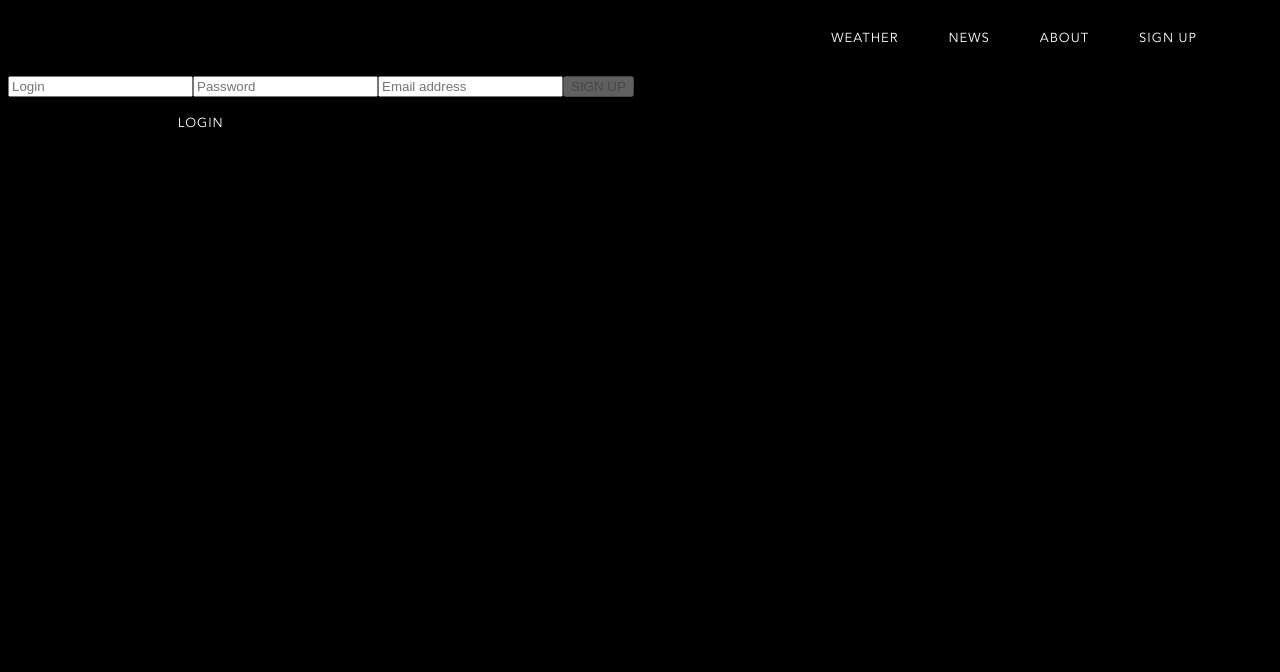
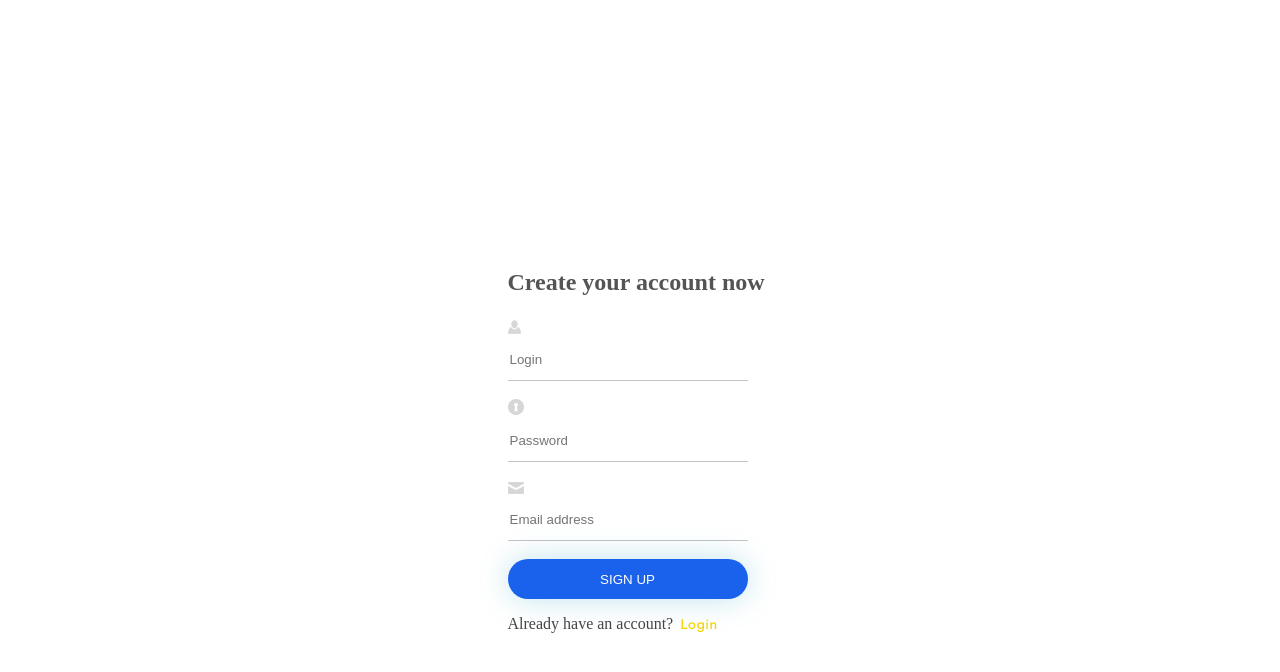
Before and after one commit to ArtsiomKhvastsiuk/wan, a React app: page /signup in a window 1280 px wide. Built offline with nearby package versions, Linux system fonts and the light colour scheme; what react-tap-event-plugin would draw is missing.

Commit message:
react - form for register(html/css)

```diff
--- a/src/app/app.css
+++ b/src/app/app.css
@@ -13,7 +13,7 @@ html {
 }
 
 body {
-    background-color: #000;
+    background-color: #fff;
 }
 
 #root {
--- a/src/register/Register.js
+++ b/src/register/Register.js
@@ -1,5 +1,6 @@
 import React, {Component} from 'react';
 import * as $ from 'jquery';
+import './register.css';
 
 class Register extends Component {
     constructor(props) {
@@ -10,6 +11,17 @@ class Register extends Component {
             email: true,
         };
     }
+
+    handleFocus(event) {
+        event.target.style.border = "0px";
+        const header = document.getElementsByTagName('header');
+        const children = header[0].children;
+        for (let i = 0; i < children.length; i++) {
+            if (event.target === children[i]) {
+                children[i].classList.add('active');
+            } else children[i].classList.remove('active');
+        }
+    };
 
     handleChange(inputName, event) {
         if (event.target.value.trim().length > 0) {
@@ -39,39 +51,40 @@ class Register extends Component {
             .fail((error) => {
                 console.log(error);
             })
-
     }
 
     render() {
-
         let username = this.state.username;
         let password = this.state.password;
         let email = this.state.email;
 
         return (
-            <section>
-                <img src=""/>
-                <p>Save your account now</p>
+            <section className="form">
+                <p className="text">Create your account now</p>
                 <form onSubmit={this.handleSubmit.bind(this)}>
                     <label>
+                        <img src={require("./img/login.png")} alt="login"/>
                         <input type="text" className="" placeholder="Login"
                                ref={(username) => this.username = username}
-                               onChange={this.handleChange.bind(this, 'username')}/>
-                    </label>
+                               onChange={this.handleChange.bind(this, 'username')}
+                                onFocus={this.handleFocus.bind(this)}/>
+                    </label><br/>
                     <label>
+                        <img src={require("./img/password.png")} alt="password"/>
                         <input type="text" className="" placeholder="Password"
                                ref={(password) => this.password = password}
                                onChange={this.handleChange.bind(this, 'password')}/>
-                    </label>
+                    </label><br/>
                     <label>
+                        <img src={require("./img/email.png")} alt="email"/>
                         <input type="text" className="" placeholder="Email address"
                                ref={(email) => this.email = email}
                                onChange={this.handleChange.bind(this, 'email')}/>
-                    </label>
-                    <input type="submit" className="" value="SIGN UP"
+                    </label><br/>
+                    <input  type="submit" className="button" value="SIGN UP"
                            disabled={username || password || email}/>
                 </form>
-                <p>Already have an account? <a href="#">Login</a></p>
+                <p>Already have an account? <a className="login" href="#">Login</a></p>
             </section>
         )
     }
--- /dev/null
+++ b/src/register/register.css
@@ -0,0 +1,61 @@
+.form {
+    width: 265px;
+    height: 310px;
+    position: absolute;
+    top: 0;
+    right: 0;
+    bottom: 0;
+    left: 0;
+    margin: auto;
+}
+
+label {
+    width: 240px;
+    display: block;
+    border-bottom: 1px solid #c3c3c3;
+}
+
+input {
+    width: 215px;
+    height: 40px;
+    border: 0px solid white;
+}
+
+
+:focus::-webkit-input-placeholder {color: #bcdae7}
+:focus::-moz-placeholder          {color: #bcdae7}
+:focus:-moz-placeholder           {color: #bcdae7}
+:focus:-ms-input-placeholder      {color: #bcdae7}
+
+input:focus {
+    outline: none;
+}
+
+.button {
+    width: 240px;
+    background-color: #1a62ec;
+    color: #fff;
+    border-radius: 50px;
+    box-shadow: 0 0 30px rgba(0, 146, 188, 0.25)
+}
+
+img {
+    margin-right: 9px;
+}
+
+.text {
+    color: #545454;
+    font-size: 24px;
+    font-weight: bold;
+}
+
+p {
+    color: #444444;
+}
+
+.login {
+    text-transform: none;
+    padding-left: 3px;
+    color: #f4d503;
+    font-weight: bold;
+}
```
Also changed, not shown: src/register/img/email.png (added), src/register/img/email1.png (added), src/register/img/login.png (added), src/register/img/login1.png (added), src/register/img/password.png (added), src/register/img/password1.png (added).
